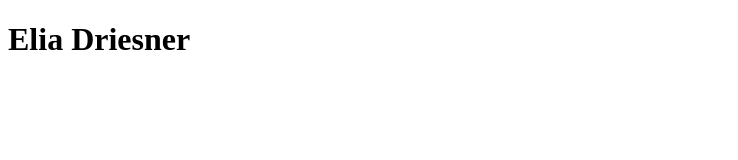
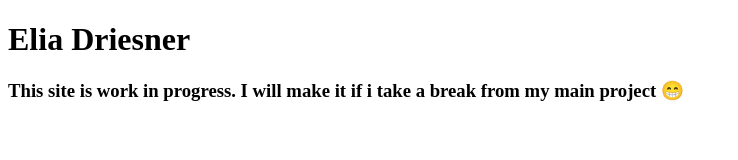
Before and after one commit to elia-driesner/elia-driesner.github.io, a plain HTML site: page index.html in a window 1280 px wide. Shown: the whole page, without its empty margins (0-738 px from the left). Drawn offline with Linux system fonts and the light colour scheme.

Commit message:
updated placeholder message

```diff
--- a/index.html
+++ b/index.html
@@ -7,5 +7,6 @@
 </head>
 <body>
     <h1>Elia Driesner</h1>
+    <h3>This site is work in progress. I will make it if i take a break from my main project 😁</h3>
 </body>
 </html>
```
